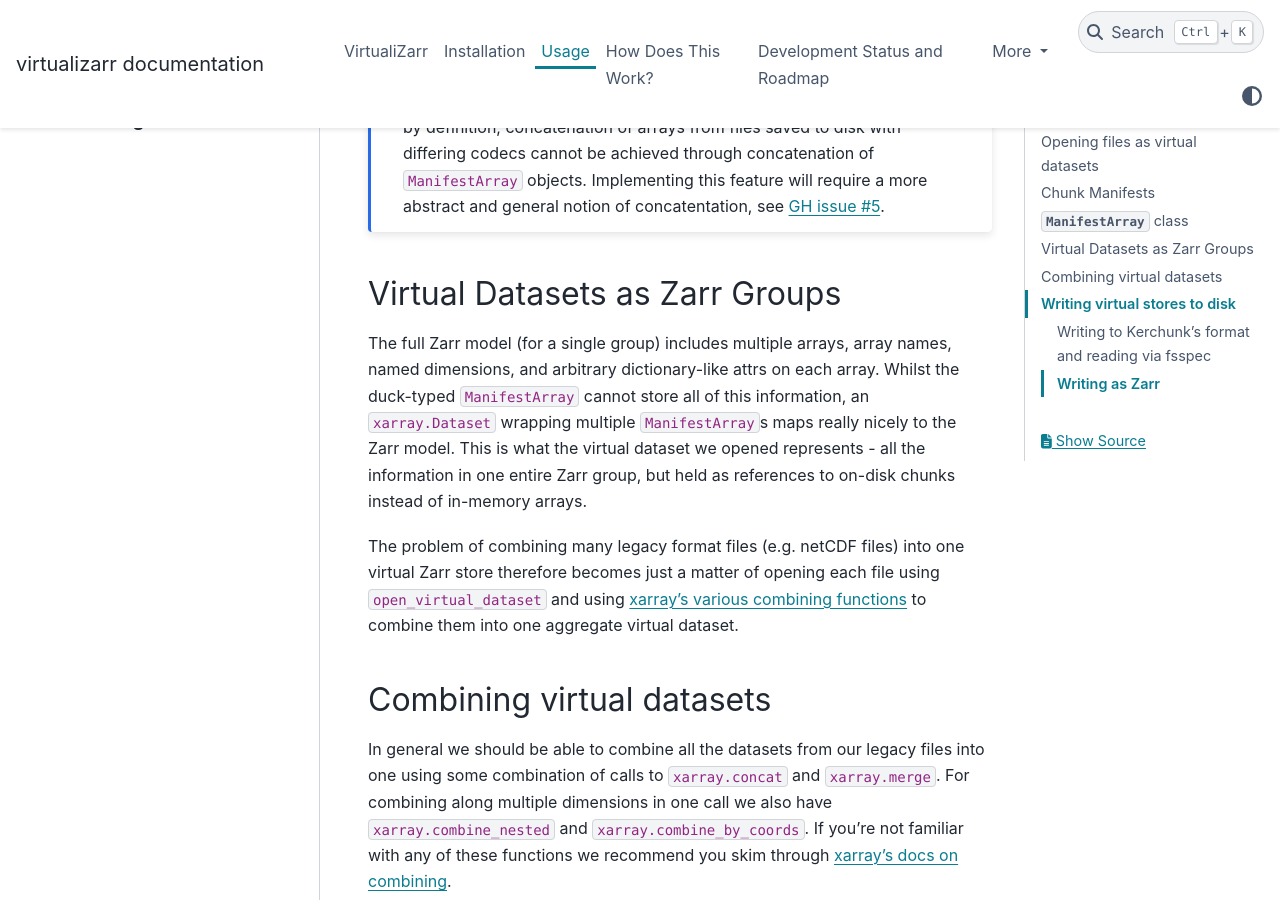
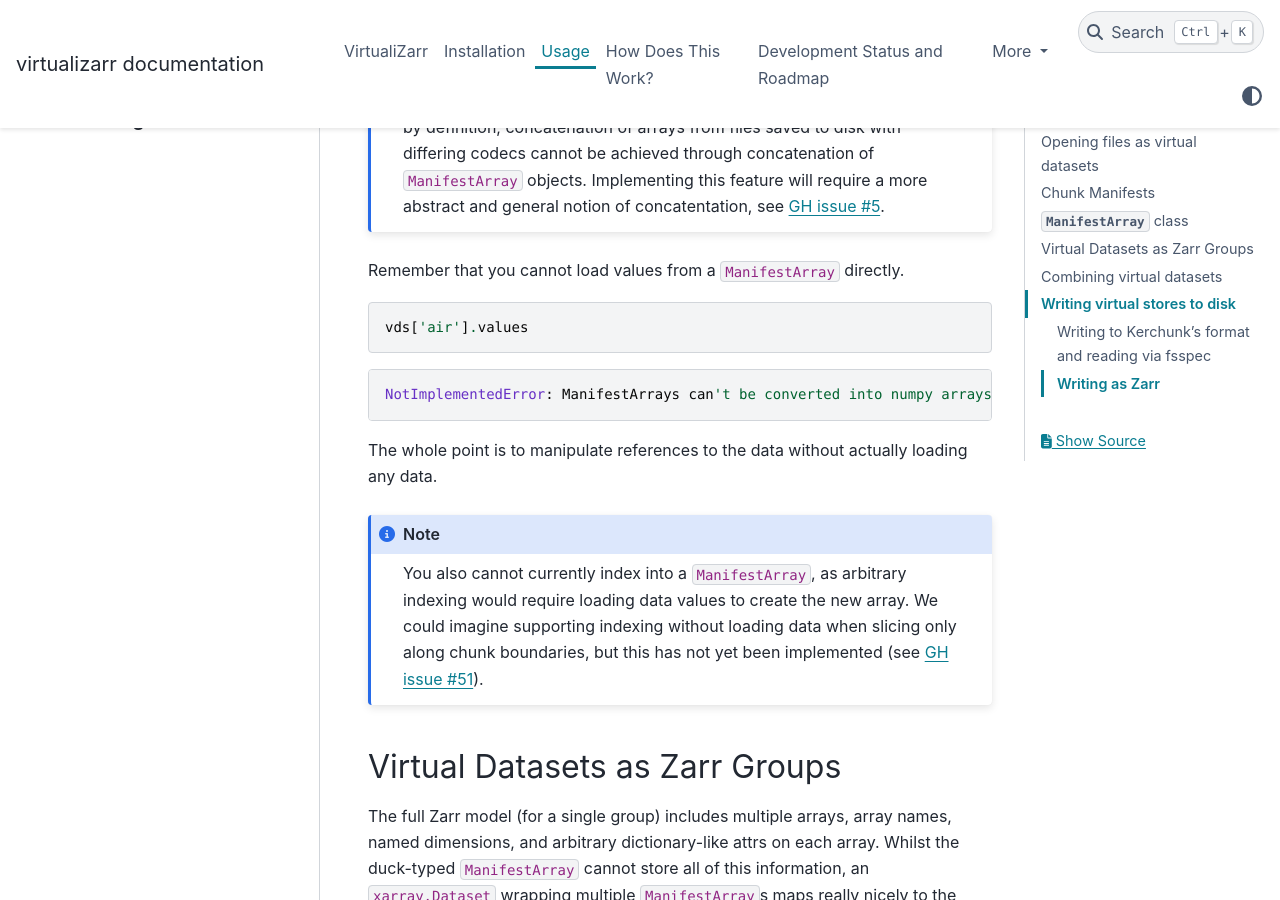
Before and after one commit to zarr-developers/VirtualiZarr, a Sphinx documentation site: the page built from docs/usage.md, in a window 1280 px wide and 900 px high, scrolled down 3965 px. Built offline with Sphinx 7.4.7 and the PyData theme 0.15.4, drawn with Linux system fonts in a browser that asks for light colours.

Commit message:
notes about not being able to load values or index into ManifestArrays

````diff
--- a/docs/usage.md
+++ b/docs/usage.md
@@ -143,6 +143,21 @@ This concatenation property is what will allow us to combine the data from multi
 As a single Zarr array has only one array-level set of compression codecs by definition, concatenation of arrays from files saved to disk with differing codecs cannot be achieved through concatenation of `ManifestArray` objects. Implementing this feature will require a more abstract and general notion of concatentation, see [GH issue #5](https://github.com/TomNicholas/VirtualiZarr/issues/5).
 ```
 
+Remember that you cannot load values from a `ManifestArray` directly.
+
+```python
+vds['air'].values
+```
+```python
+NotImplementedError: ManifestArrays can't be converted into numpy arrays or pandas Index objects
+```
+
+The whole point is to manipulate references to the data without actually loading any data.
+
+```{note}
+You also cannot currently index into a `ManifestArray`, as arbitrary indexing would require loading data values to create the new array. We could imagine supporting indexing without loading data when slicing only along chunk boundaries, but this has not yet been implemented (see [GH issue #51](https://github.com/TomNicholas/VirtualiZarr/issues/51)).
+```
+
 ## Virtual Datasets as Zarr Groups
 
 The full Zarr model (for a single group) includes multiple arrays, array names, named dimensions, and arbitrary dictionary-like attrs on each array. Whilst the duck-typed `ManifestArray` cannot store all of this information, an `xarray.Dataset` wrapping multiple `ManifestArray`s maps really nicely to the Zarr model. This is what the virtual dataset we opened represents - all the information in one entire Zarr group, but held as references to on-disk chunks instead of in-memory arrays.
````
